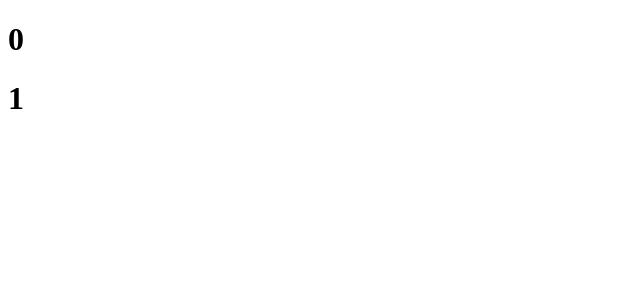
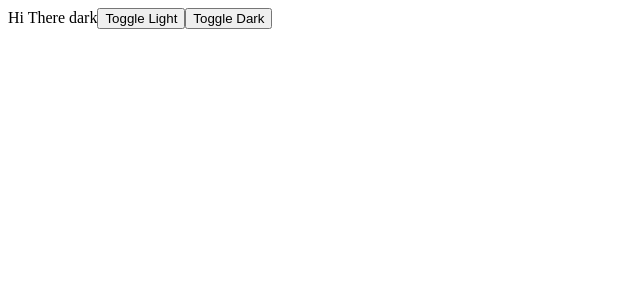
Before and after one commit to acmsafrin/react_handson, a React (Create React App) app: page / in a window 1280 px wide. Shown: the top 300 px of the page, without its empty margins (0-640 px from the left). Built offline with nearby package versions, Linux system fonts and the light colour scheme.

Commit message:
useContext

```diff
--- /dev/null
+++ b/src/ChiledElemenet.js
@@ -0,0 +1,12 @@
+import { useContext } from "react";
+import context from "./Store";
+
+export function ChildElement(){
+    const {state,dispatch}=useContext(context);
+
+    return <div>
+        Hi There {state.theme}
+        <button onClick={()=>dispatch('toggle-light')}>Toggle Light</button>
+        <button onClick={()=>dispatch('toggle-dark')}>Toggle Dark</button>
+    </div>
+}
--- /dev/null
+++ b/src/ContextApp.js
@@ -0,0 +1,24 @@
+import { useContext, useReducer } from "react";
+import context  from "./Store";
+import { ChildElement } from "./ChiledElemenet";
+
+function redFn(oldState,action){
+    switch(action){
+        case 'toggle-light':
+            return {...oldState,theme: "light"}
+        case 'toggle-dark':
+                return {...oldState,theme: "dark"}
+    }
+}
+
+export function ContextApp(){
+    const [state,dispatch]=useReducer(redFn,{theme:"dark"});
+
+    return (
+        <context.Provider value={{state,dispatch}}>
+        <div className="App">
+            <ChildElement></ChildElement>
+        </div>
+        </context.Provider>
+      );
+}
--- /dev/null
+++ b/src/Store.js
@@ -0,0 +1,6 @@
+import { createContext } from "react";
+
+
+let context=createContext()
+
+export default context;
--- a/src/index.js
+++ b/src/index.js
@@ -4,10 +4,11 @@ import App from './App';
 import reportWebVitals from './reportWebVitals';
 import UseRefTest from './UserRefTest';
 import UseStateTest from './UseStateTest';
+import { ContextApp } from './ContextApp';
 
 const root = ReactDOM.createRoot(document.getElementById('root'));
 root.render(
-    <UseStateTest />
+    <ContextApp/>
     );
 
 // If you want to start measuring performance in your app, pass a function
```
